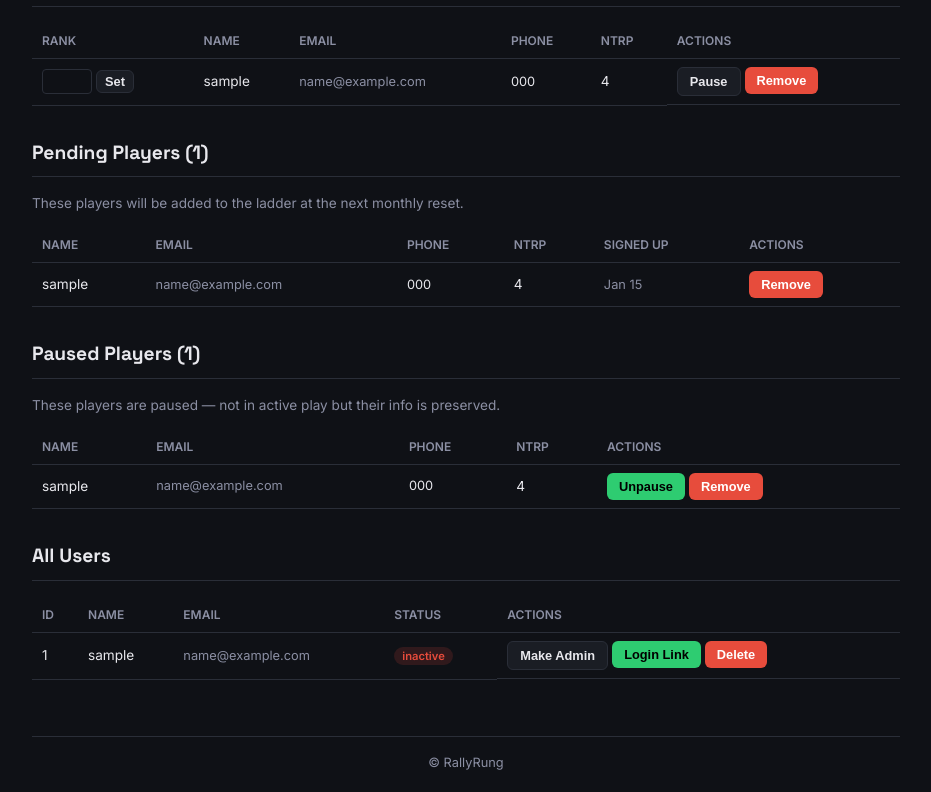
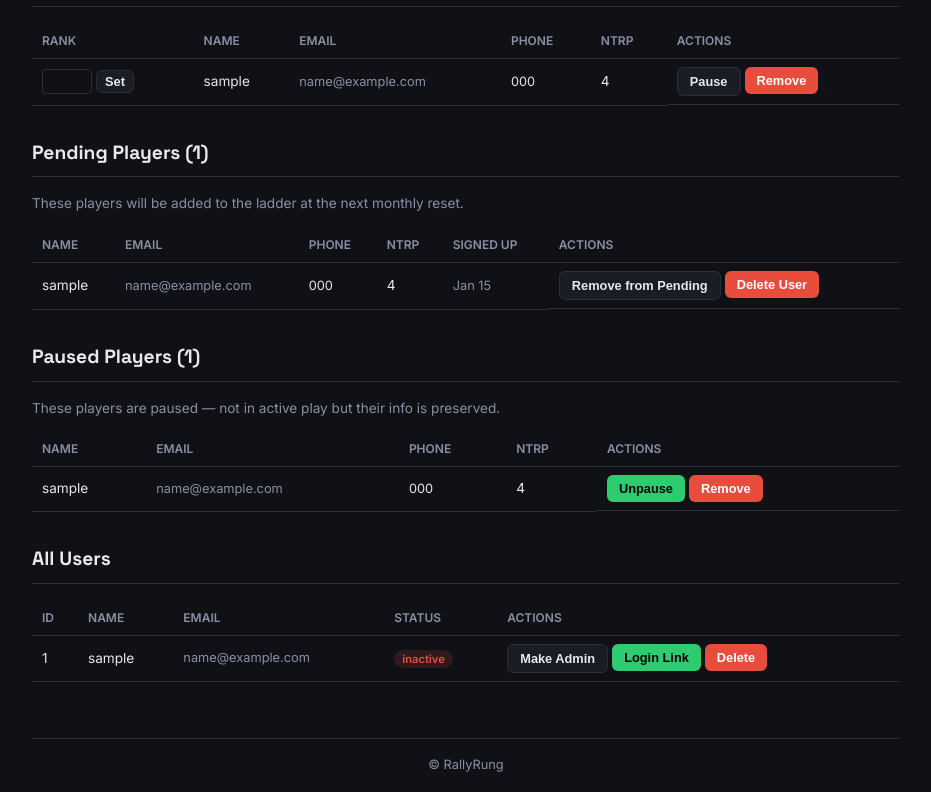
Before and after one commit to kaplanae/rallyrung, a Flask app: template templates/admin.html in a window 1280 px wide. Shown: the part 533-1325 px from the top of the page, without its empty margins (174-1105 px from the left). Before the commit the page ends 1303 px from the top, so only its background shows below. Run offline with Flask 3, Linux system fonts and the light colour scheme; the template is opened without the code that fills it: most values are stand-ins (such as "Sample title", 1, 10 or a date in 2020); some libraries are stand-ins or nearby versions.

Commit message:
Add Cancel Signup on player profile, Delete User on admin pending
Co-Authored-By: Claude Opus 4.6 <noreply@anthropic.com>

```diff
--- a/templates/admin.html
+++ b/templates/admin.html
@@ -114,11 +114,16 @@
                 <td style="font-size: 0.8rem;">{{ pp.phone or "—" }}</td>
                 <td>{{ pp.ntrp_rating or "—" }}</td>
                 <td style="font-size: 0.8rem; color: var(--text-muted);">{{ pp.joined_at.strftime('%b %d') if pp.joined_at else "—" }}</td>
-                <td>
+                <td style="display: flex; gap: 4px; flex-wrap: wrap;">
                     <form method="POST" action="{{ url_for('admin_remove_from_ladder') }}" class="inline-form"
                           onsubmit="return confirm('Remove {{ pp.username }} from pending?')">
                         <input type="hidden" name="user_id" value="{{ pp.user_id }}">
-                        <button type="submit" class="btn btn-danger btn-sm">Remove</button>
+                        <button type="submit" class="btn btn-secondary btn-sm">Remove from Pending</button>
+                    </form>
+                    <form method="POST" action="{{ url_for('admin_delete_user') }}" class="inline-form"
+                          onsubmit="return confirm('Delete {{ pp.username }} entirely? This removes the user account and cannot be undone.');">
+                        <input type="hidden" name="user_id" value="{{ pp.user_id }}">
+                        <button type="submit" class="btn btn-sm" style="background: #e74c3c; color: #fff;">Delete User</button>
                     </form>
                 </td>
             </tr>
--- a/templates/profile.html
+++ b/templates/profile.html
@@ -79,10 +79,14 @@
                 ">Save &amp; Join Ladder</button>
             </div>
         {% elif ladder_player.pending %}
-            <div style="display: flex; gap: 10px; align-items: center;">
+            <div style="display: flex; gap: 10px; align-items: center; flex-wrap: wrap;">
                 <button type="submit" class="btn btn-primary btn-sm">Save Profile</button>
                 <span style="color: var(--accent); font-size: 0.9rem;">Signed up — you'll be placed on the {{ ladder_name }} ladder next month</span>
             </div>
+            <form method="POST" action="{{ url_for('ladder_leave') }}" style="margin-top: 12px;"
+                  onsubmit="return confirm('Cancel your ladder signup?');">
+                <button type="submit" class="btn btn-sm" style="background: var(--bg-card); border: 1px solid var(--border); color: var(--text); font-size: 0.8rem;">Cancel Signup</button>
+            </form>
         {% else %}
             <div style="display: flex; gap: 10px; align-items: center;">
                 <button type="submit" class="btn btn-primary btn-sm">Save Profile</button>
```
